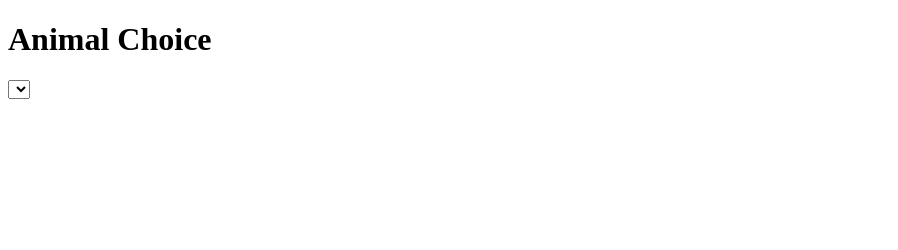
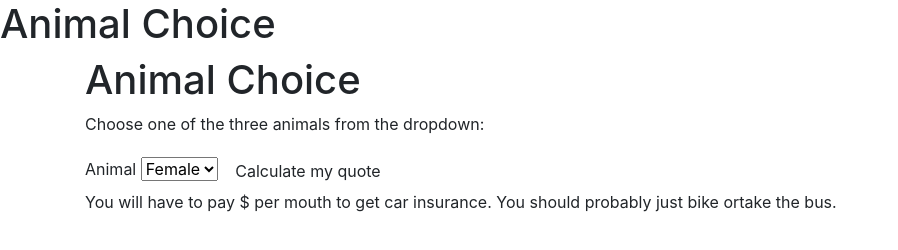
Before and after one commit to QuietEvolver/the-animal-wiki, a plain HTML site: page index.html in a window 1280 px wide. Shown: the whole page, without its empty margins (0-898 px from the left). Drawn offline with Linux system fonts and the light colour scheme; files that its build step writes are made by us from their sources.

Commit message:
Update files for the animal choice drop down choices on html.

```diff
--- a/index.html
+++ b/index.html
@@ -1,18 +1,38 @@
 <!DOCTYPE html>
 <html lang="en" dir="ltr">
   <head>
+    <link href="css/bootstrap.css" rel="stylesheet" type="text/css">
+    <link href="css/styles.css" rel="stylesheet" type="text/css">
+    <script src="js/jquery-3.4.1.js"></script>
+    <script src="js/scripts.js"></script>
     <meta charset="utf-8">
     <title>Animal Choice</title>
   </head>
   <body>
     <h1>Animal Choice</h1>
-    <section>
-      <select class="animal-choice" name="animal-choice">
-          <label for="cat">cat</label>
-          <label for="dog">dog</label>
-          <label for="fish">fish</label>
-      </select>
+    <div class= "container">
+      <h1> Animal Choice </h1>
 
+      <p>Choose one of the three animals from the dropdown:</p>
+
+      <form id="insurance">
+        <!-- <label for="age">Age</label>
+        <input id="age" type="text"> -->
+        <label for="animal">Animal</label>
+        <select id="animal">
+          <option value="female">Female</option>
+          <option value="male">Male</option>
+        </select>
+
+          <button type="submit" class="btn">Calculate my quote</button>
+      </form>
+
+      <div id="quote">
+        <p>You will have to pay $<span id="rate"></span> per mouth to get car insurance.
+          You should probably just bike ortake the bus.</p>
+      </div>
+
+    </div>
     </section>
   </body>
 </html>
```
